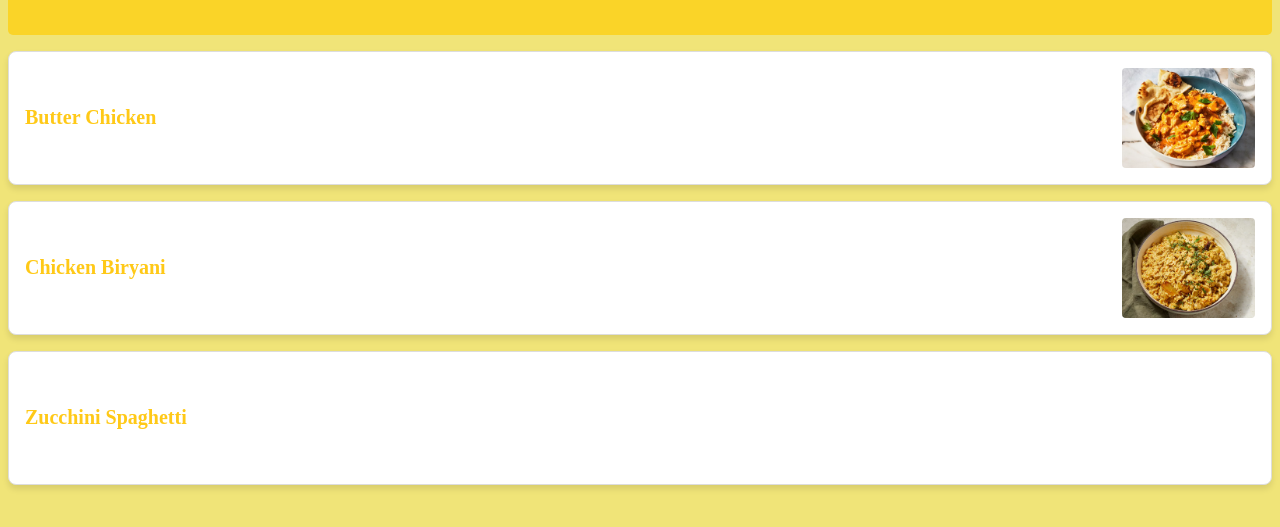
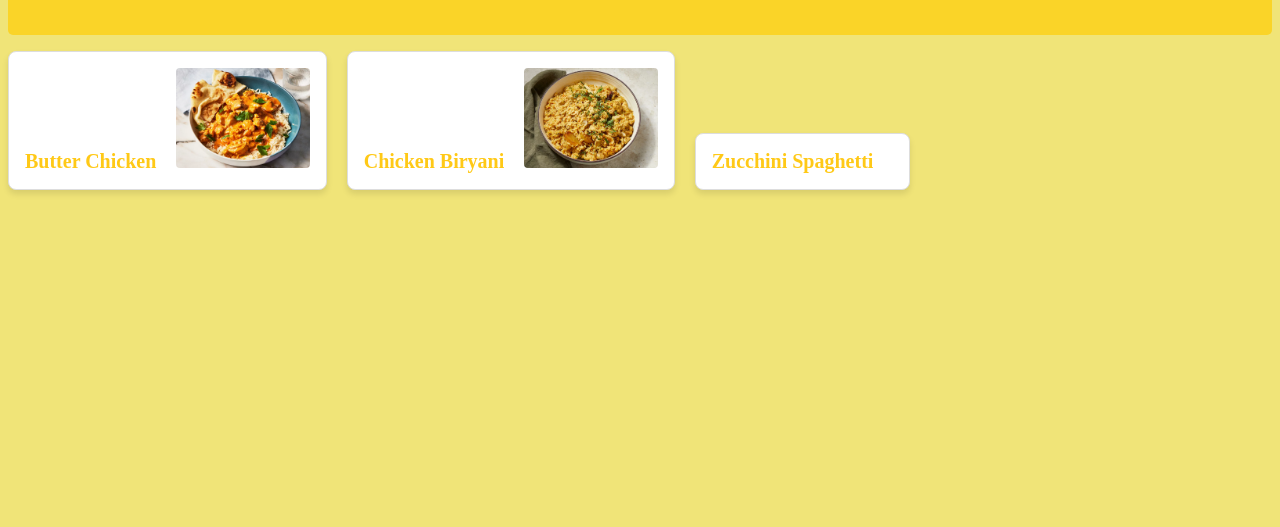
Before and after one commit to AdityaPatilxx/odin-recipes, a plain HTML site: page index.html in a window 1280 px wide. Shown: the part 85-612 px from the top of the page. Drawn offline with Linux system fonts and the light colour scheme.

Commit message:
style: update list diaplay to be in grid format
changed the css list item display to inline-block to achive a grid like layout
list item is part of the ordered list with class name 'recipe-list'

```diff
--- a/style.css
+++ b/style.css
@@ -19,11 +19,12 @@ body{
 }
 
 .recipe-list li{
-    display: flex;
+    display: inline-block;
     justify-content: space-between;
     align-items: center;
     padding: 1rem;
     margin-bottom: 1rem;
+    margin-right: 1rem;
     border: 1px solid #ddd;
     border-radius: 8px;
     background-color: #fff;
@@ -32,10 +33,10 @@ body{
 
 .recipe-list a{
     text-decoration: none;
-    flex: 1;
     color: #ffc917;
     font-size: 1.25rem;
     font-weight: bold;
+    /* display: block; */
 }
 
 .recipe-list img {
@@ -45,3 +46,7 @@ body{
     object-fit: cover;
     margin-left: 1rem;
 }
+
+*{
+    /* outline: 2px solid red; */
+}
```
